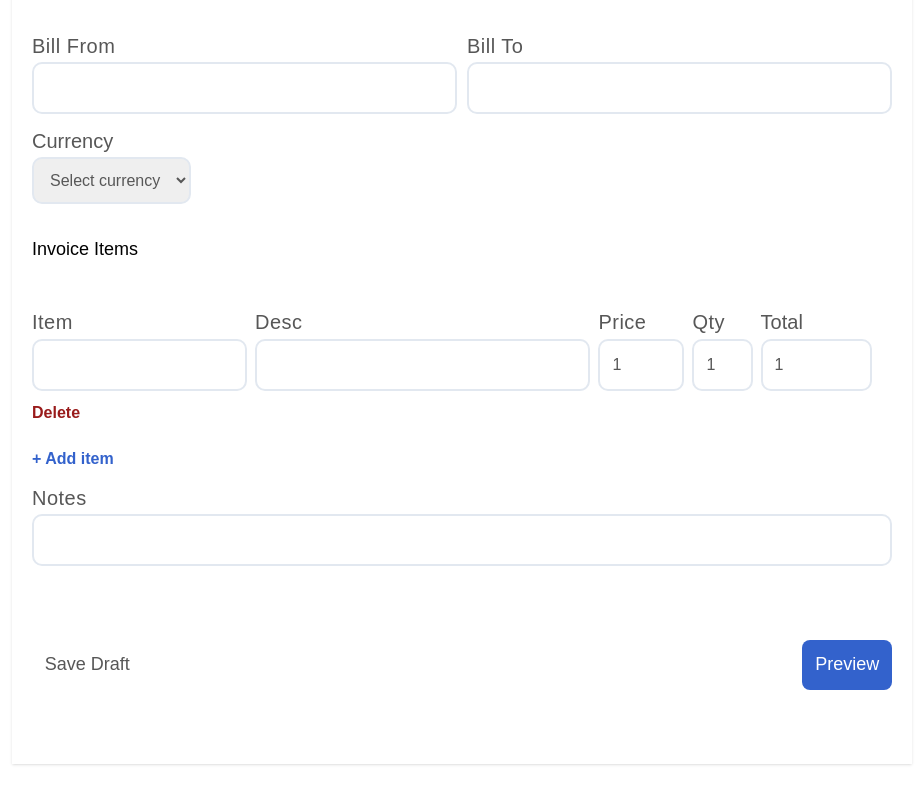
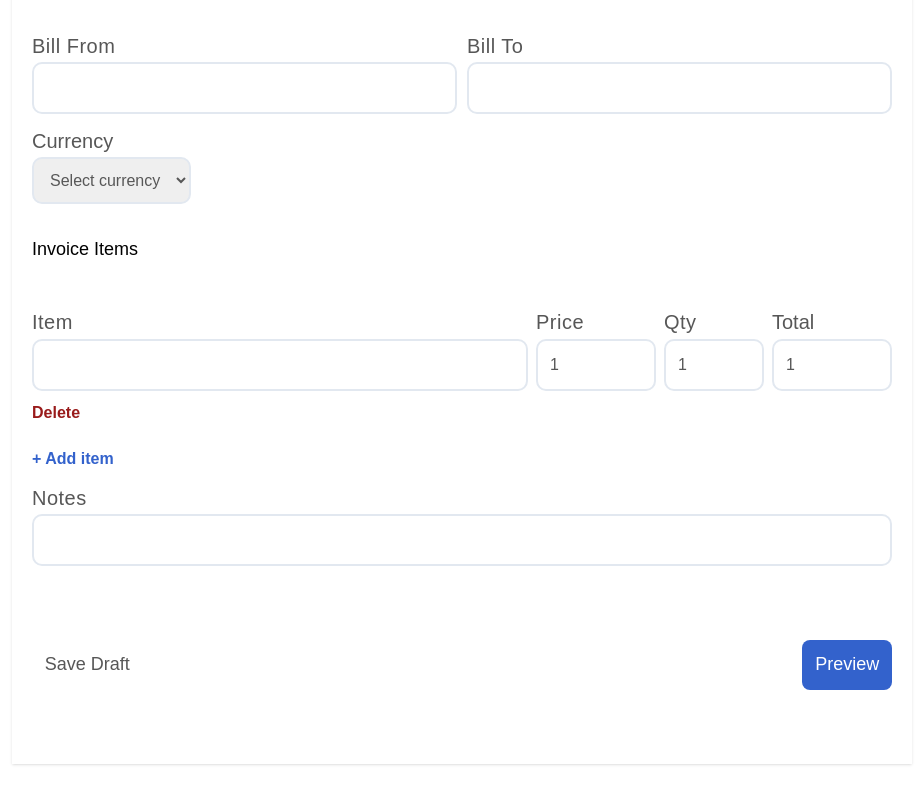
Before and after one commit to 0xlarmideh/invoice-generator, a React (Vite) app: page / in a window 1280 px wide. Shown: the part 874-1670 px from the top of the page, without its empty margins (178-1101 px from the left). Built offline with nearby package versions, Linux system fonts and the light colour scheme; a web font is replaced by a local one.

Commit message:
Remove description from invoice items

```diff
--- a/src/App.jsx
+++ b/src/App.jsx
@@ -1,4 +1,4 @@
-import React, { useContext, useEffect, useState } from "react";
+import React from "react";
 import { BrowserRouter, Routes, Route, Navigate } from "react-router-dom";
 import Downloaded from "./views/download";
 import InvoicingForm from "./views/invoice";
--- a/src/utils/hooks/useInvoice.js
+++ b/src/utils/hooks/useInvoice.js
@@ -22,7 +22,6 @@ const useInvoice = ({drafts, formData}) => {
     items: [
       {
         item: "",
-        desc: "",
         price: 1,
         quantity: 1,
         totalPrice: "",
@@ -55,7 +54,6 @@ const useInvoice = ({drafts, formData}) => {
       formVal.items = prop.items.map((item) => {
         return {
           item: item.item,
-          desc: item.desc,
           price: item.price,
           quantity: item.quantity,
           totalPrice: parseFloat(item.price * item.quantity),
@@ -80,7 +78,6 @@ const useInvoice = ({drafts, formData}) => {
     formVal.items = values.items.map((item) => {
       return {
         item: item.item,
-        desc: item.desc,
         price: item.price,
         quantity: item.quantity,
         totalPrice: parseFloat(item.price * item.quantity),
--- a/src/views/invoice/index.jsx
+++ b/src/views/invoice/index.jsx
@@ -117,15 +117,10 @@ function InvoicingForm() {
                 <div>
                   {values.items.map((item, index) => (
                     <div key={index}>
-                      <div className="grid grid-cols-[25%_39%_10%_7%_13%] gap-2 items-baseline">
+                      <div className="grid grid-cols-[1fr_120px_100px_120px] gap-2 items-baseline">
                         <CustomInput
                           name={`items.${index}.item`}
                           title="Item"
-                        />
-                        <CustomInput
-                          name={`items.${index}.desc`}
-                          title="Desc"
-                          type="text"
                         />
                         <CustomInput
                           name={`items.${index}.price`}
@@ -163,7 +158,6 @@ function InvoicingForm() {
                     onClick={(e) => {
                       push({
                         item: "",
-                        desc: "",
                         price: "",
                         quantity: 1,
                         totalPrice: "",
```
